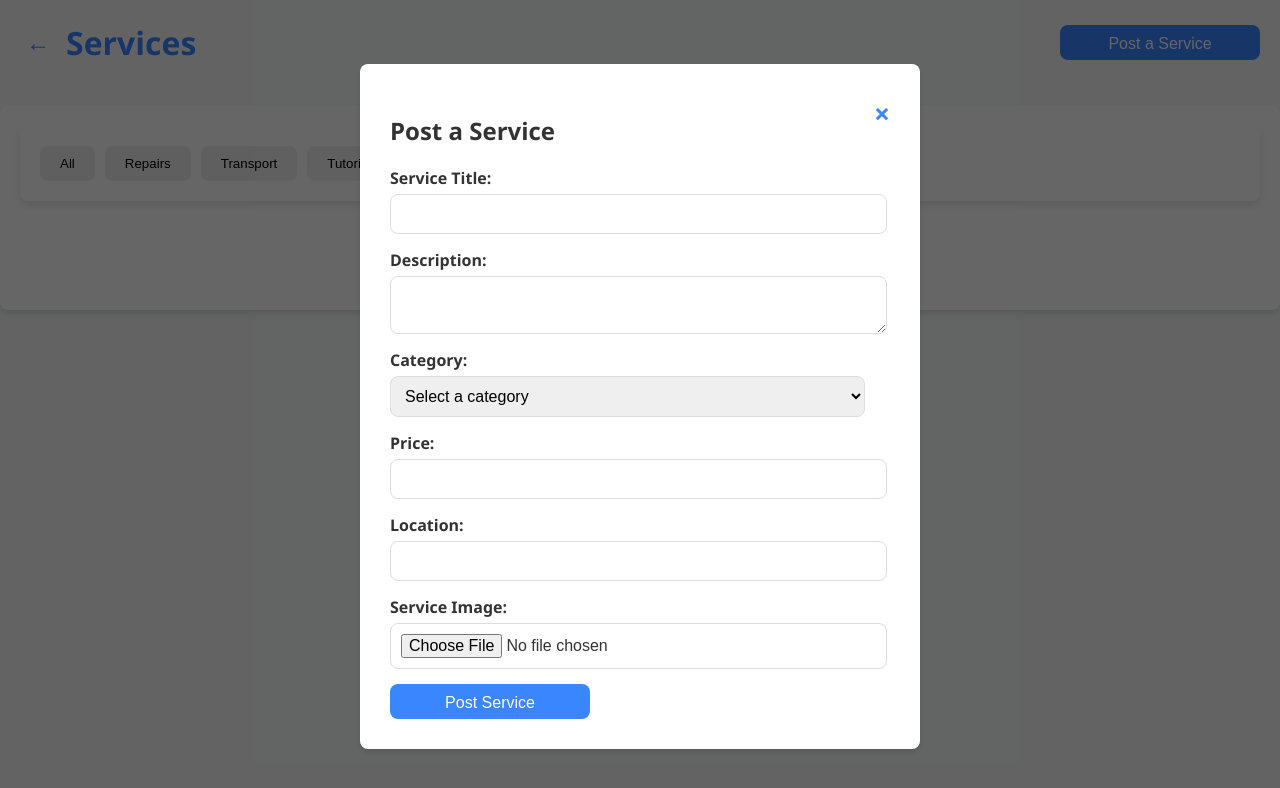
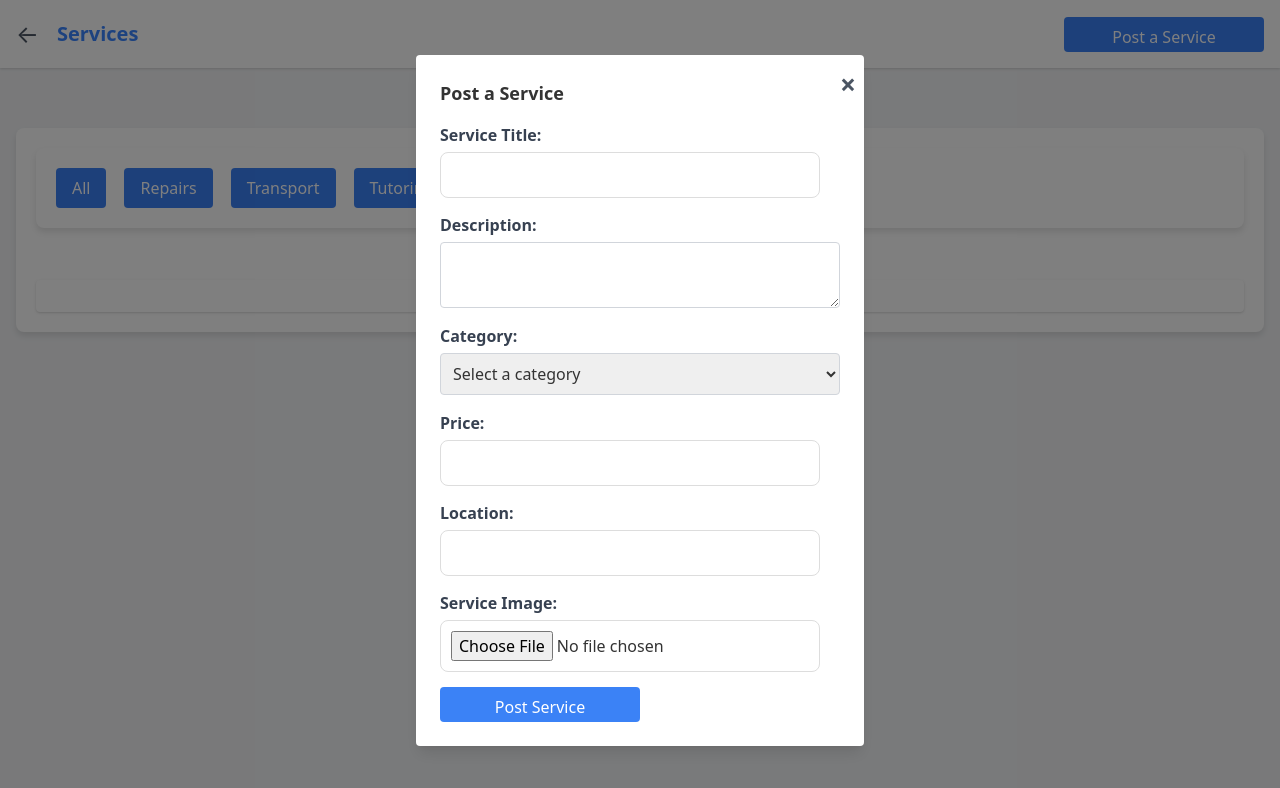
Before and after one commit to stephen-njiu/jamiihub, a plain HTML site: page html/service-request.html in a window 1280 px wide. Both pictures are taken after a click on the button "Post a Service". Drawn offline with nearby package versions, Linux system fonts and the light colour scheme; no server answers.

Commit message:
fixing dashboard

```diff
--- a/html/service-request.html
+++ b/html/service-request.html
@@ -6,31 +6,34 @@
     <meta name="viewport" content="width=device-width, initial-scale=1.0">
     <title>Service Requests - Community Information and Action App</title>
     <link rel="stylesheet" href="/css/service-request.css">
+    <link href="https://cdn.jsdelivr.net/npm/tailwindcss@2.2.19/dist/tailwind.min.css" rel="stylesheet">
 </head>
 
-<body>
-    <header>
-        <div class="title">
-            <button id="back-button" class="btn-back">&larr;</button>
-            <h1>Services</h1>
+<body class="bg-gray-100 font-sans">
+    <header class="bg-white shadow p-4 flex justify-between items-center">
+        <div class="title flex items-center">
+            <button id="back-button" class="btn-back text-gray-600 hover:text-blue-500 mr-2">
+                &larr;
+            </button>
+            <h1 class="text-xl font-bold">Services</h1>
         </div>
-        <button class="btnmodal" id="post-service-btn">Post a Service</button>
+        <button class="btnmodal bg-blue-500 text-white px-4 py-2 rounded hover:bg-blue-600" id="post-service-btn">Post a Service</button>
     </header>
 
-    <main>
-        <div class="modal" id="post-service-modal" style="display:none;">
-            <div class="modal-content">
-                <span class="close" id="close-modal">&times;</span>
-                <h2>Post a Service</h2>
+    <main class="p-4">
+        <div class="modal fixed inset-0 flex items-center justify-center bg-black bg-opacity-50 z-50" id="post-service-modal" style="display:none;">
+            <div class="modal-content bg-white rounded shadow-lg w-full max-w-md p-6 relative">
+                <span class="close absolute top-2 right-2 cursor-pointer text-gray-600" id="close-modal">&times;</span>
+                <h2 class="text-lg font-semibold mb-4">Post a Service</h2>
                 <form id="service-form" action="/api/services" method="post" enctype="multipart/form-data">
-                    <label for="serviceTitle">Service Title:</label>
-                    <input type="text" id="serviceTitle" name="serviceTitle" required>
+                    <label class="block text-gray-700" for="serviceTitle">Service Title:</label>
+                    <input class="w-full border border-gray-300 p-2 rounded mb-4" type="text" id="serviceTitle" name="serviceTitle" required>
 
-                    <label for="serviceDescription">Description:</label>
-                    <textarea id="serviceDescription" name="serviceDescription" required></textarea>
+                    <label class="block text-gray-700" for="serviceDescription">Description:</label>
+                    <textarea class="w-full border border-gray-300 p-2 rounded mb-4" id="serviceDescription" name="serviceDescription" required></textarea>
 
-                    <label for="serviceCategory">Category:</label>
-                    <select id="serviceCategory" name="serviceCategory" required>
+                    <label class="block text-gray-700" for="serviceCategory">Category:</label>
+                    <select class="w-full border border-gray-300 p-2 rounded mb-4" id="serviceCategory" name="serviceCategory" required>
                         <option value="">Select a category</option>
                         <option value="repairs">Repairs</option>
                         <option value="transport">Transport</option>
@@ -38,32 +41,32 @@
                         <option value="cleaning">Cleaning</option>
                     </select>
 
-                    <label for="servicePrice">Price:</label>
-                    <input type="number" id="servicePrice" name="servicePrice" required>
+                    <label class="block text-gray-700" for="servicePrice">Price:</label>
+                    <input class="w-full border border-gray-300 p-2 rounded mb-4" type="number" id="servicePrice" name="servicePrice" required>
 
-                    <label for="serviceLocation">Location:</label>
-                    <input type="text" id="serviceLocation" name="serviceLocation" required>
+                    <label class="block text-gray-700" for="serviceLocation">Location:</label>
+                    <input class="w-full border border-gray-300 p-2 rounded mb-4" type="text" id="serviceLocation" name="serviceLocation" required>
 
-                    <label for="serviceImage">Service Image:</label>
-                    <input type="file" id="serviceImage" name="serviceImage" required>
+                    <label class="block text-gray-700" for="serviceImage">Service Image:</label>
+                    <input class="w-full border border-gray-300 p-2 rounded mb-4" type="file" id="serviceImage" name="serviceImage" required>
 
-                    <button type="submit" class="btnmodal">Post Service</button>
+                    <button type="submit" class="btnmodal bg-blue-500 text-white px-4 py-2 rounded hover:bg-blue-600">Post Service</button>
                 </form>
             </div>
         </div>
 
-        <section class="section1">
-            <section class="service-categories">
-                <button class="btn category-btn" data-category="" onclick="filterByCategory('')">All</button>
-                <button class="btn category-btn" data-category="repairs" onclick="filterByCategory('repairs')">Repairs</button>
-                <button class="btn category-btn" data-category="transport" onclick="filterByCategory('transport')">Transport</button>
-                <button class="btn category-btn" data-category="tutoring" onclick="filterByCategory('tutoring')">Tutoring</button>
-                <button class="btn category-btn" data-category="cleaning" onclick="filterByCategory('cleaning')">Cleaning</button>
+        <section class="section1 mt-6">
+            <section class="service-categories mb-4 flex flex-wrap gap-2">
+                <button class="btn category-btn bg-blue-500 text-white px-4 py-2 rounded hover:bg-blue-600" data-category="" onclick="filterByCategory('')">All</button>
+                <button class="btn category-btn bg-blue-500 text-white px-4 py-2 rounded hover:bg-blue-600" data-category="repairs" onclick="filterByCategory('repairs')">Repairs</button>
+                <button class="btn category-btn bg-blue-500 text-white px-4 py-2 rounded hover:bg-blue-600" data-category="transport" onclick="filterByCategory('transport')">Transport</button>
+                <button class="btn category-btn bg-blue-500 text-white px-4 py-2 rounded hover:bg-blue-600" data-category="tutoring" onclick="filterByCategory('tutoring')">Tutoring</button>
+                <button class="btn category-btn bg-blue-500 text-white px-4 py-2 rounded hover:bg-blue-600" data-category="cleaning" onclick="filterByCategory('cleaning')">Cleaning</button>
             </section>
 
             <div class="service-list">
-                <h2>Available Services</h2>
-                <ul id="services">
+                <h2 class="text-xl font-semibold mb-2">Available Services</h2>
+                <ul id="services" class="bg-white rounded shadow p-4 space-y-2">
                     <!-- Service items will be dynamically inserted here -->
                 </ul>
             </div>
@@ -73,7 +76,7 @@
     <script src="/js/service-requests.js"></script>
     <script>
         document.getElementById('post-service-btn').addEventListener('click', () => {
-            document.getElementById('post-service-modal').style.display = 'block';
+            document.getElementById('post-service-modal').style.display = 'flex';
         });
 
         document.getElementById('close-modal').addEventListener('click', () => {
```
Also changed, not shown: html/dashboard.html (+19 -25 lines).
